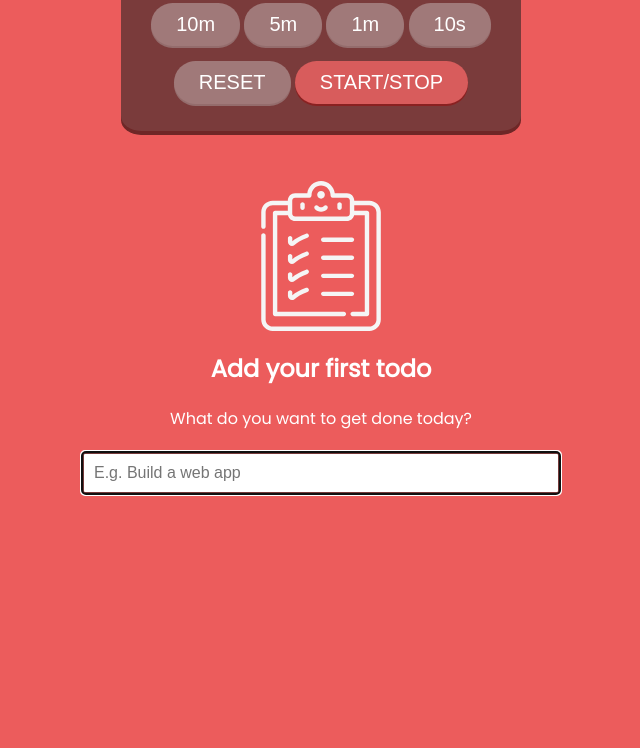
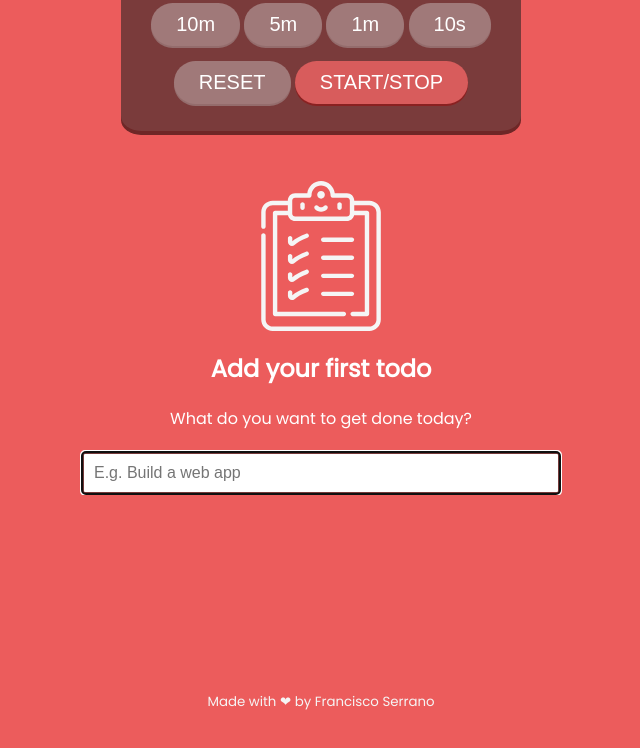
Before and after one commit to FranciscoSerrano/pomodoro, a plain HTML site: page index.html in a window 1280 px wide. Shown: the part 412-1160 px from the top of the page, without its empty margins (319-959 px from the left). After the commit the page ends 1124 px from the top, so only its background shows below. Drawn offline with Linux system fonts and the light colour scheme.

Commit message:
added footer

```diff
--- a/index.html
+++ b/index.html
@@ -58,6 +58,9 @@
   </defs>
 </svg>
 </section>
+<footer>
+  <p id="love">Made with &#10084; by Francisco Serrano</p>
+</footer>
     <script src="timer.js"></script>
     <script src="todo.js"></script>
   </body>
--- a/style.css
+++ b/style.css
@@ -32,7 +32,6 @@ a {
   padding-left: 10px;
   padding-right: 10px;
   color: rgb(255, 255, 255);
-  height: 90vh;
   margin-top: 5vh;
   margin-bottom: 5vh;
   overflow-y: auto;
@@ -228,3 +227,8 @@ input[type="text"] {
   background-color: #d85c5c;
   box-shadow: 0 2px #8a2121;
 }
+
+#love {
+  text-align: center;
+  font-size: smaller;
+}
```
